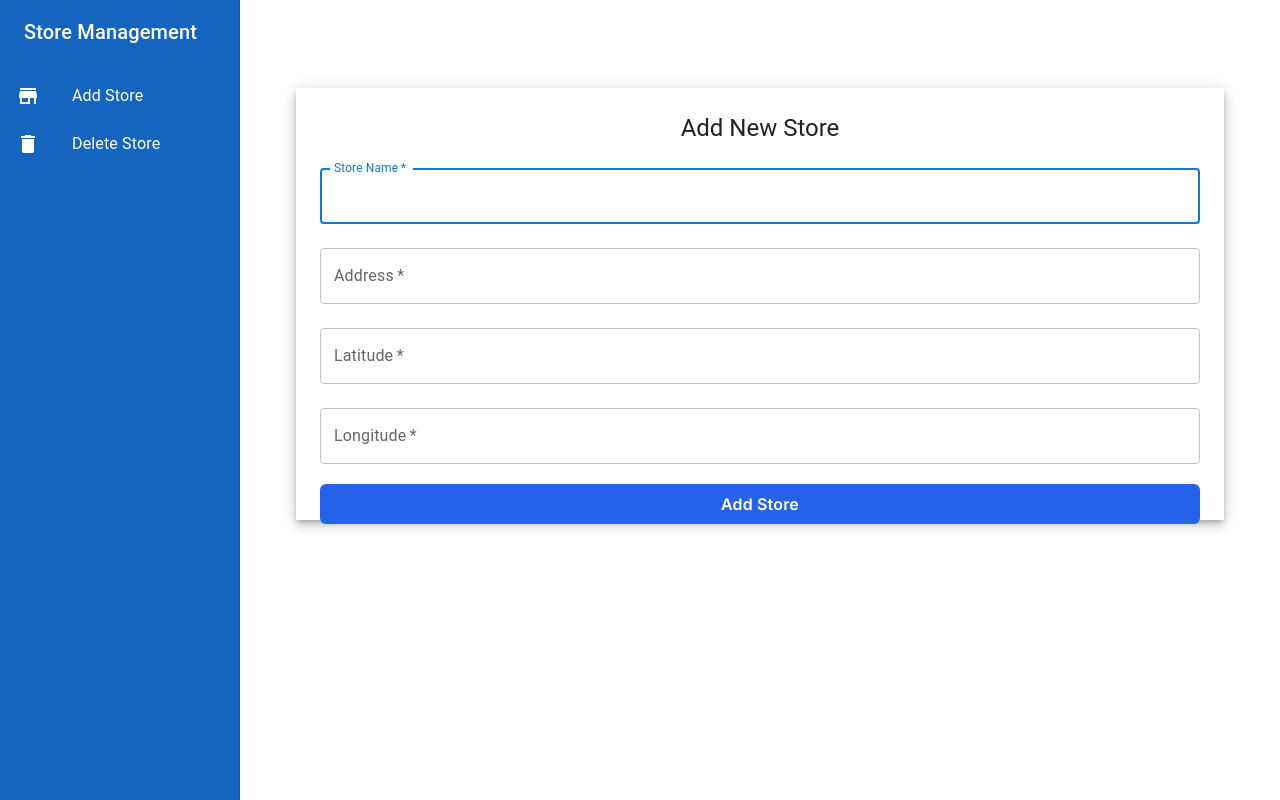
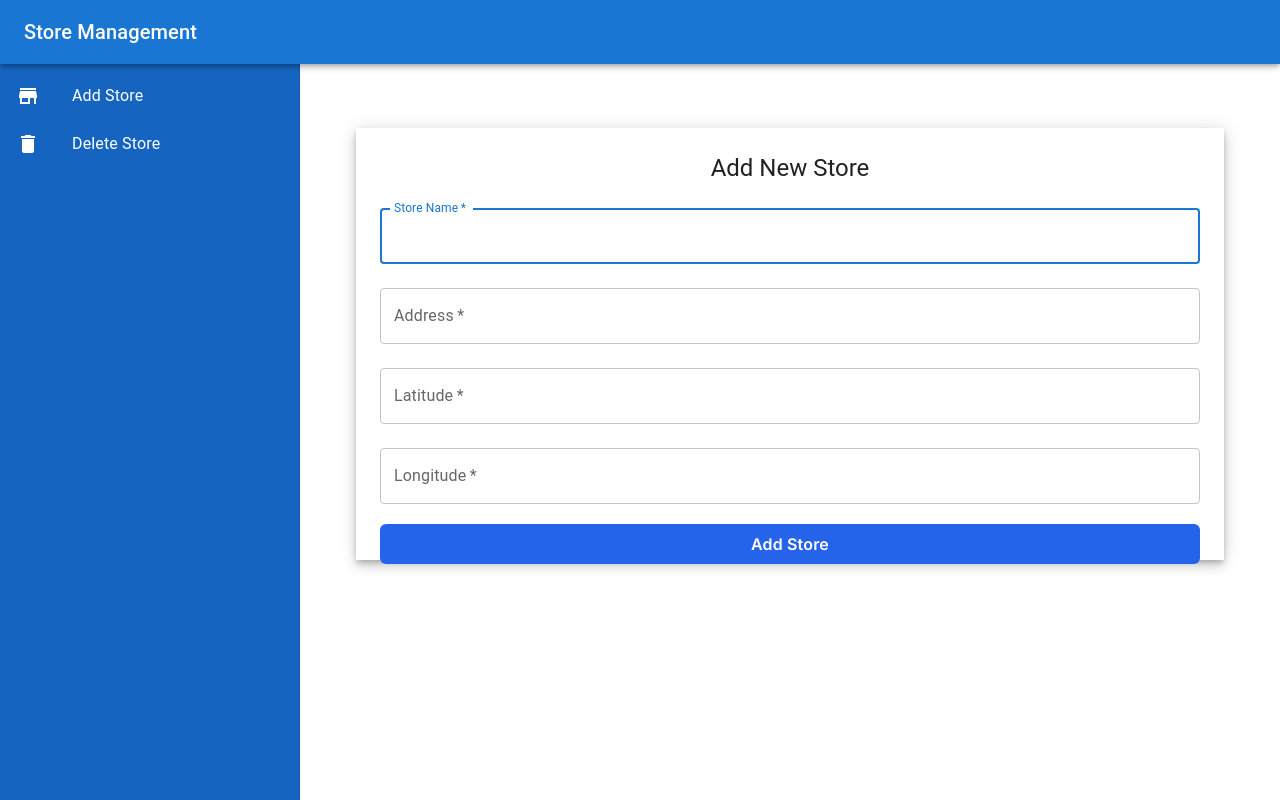
Before and after one commit to mujtaba-kazmi12/MapStoresNext, a Next.js app: page /admin in a window 1280 px wide. Built offline with nearby package versions, Linux system fonts and the light colour scheme.

Commit message:
AdminPanelCompleteExcludedSignIn

```diff
--- a/src/app/admin/Addform.js
+++ b/src/app/admin/Addform.js
@@ -1,3 +1,4 @@
+'use client'
 import React, { useState } from 'react';
 import { db } from '../Firebase'; // Update with the path to your Firebase config file
 import { collection, addDoc } from 'firebase/firestore';
--- /dev/null
+++ b/src/app/admin/Showdel.js
@@ -0,0 +1,114 @@
+'use client'
+
+
+import React, { useEffect, useState } from 'react';
+import { db } from '../Firebase'; // Ensure this path is correct
+import { collection, getDocs, doc, deleteDoc, updateDoc } from 'firebase/firestore';
+import { Box } from '@mui/material';
+import DeleteIcon from '@mui/icons-material/Delete';
+import EditIcon from '@mui/icons-material/Edit';
+import TextField from '@mui/material/TextField';
+import Button from '@mui/material/Button';
+
+const StoreList = () => {
+  const [stores, setStores] = useState([]);
+  const [editStoreId, setEditStoreId] = useState(null);
+  const [editFormData, setEditFormData] = useState({
+    name: '',
+    address: '',
+    position: [0, 0],
+  });
+
+  useEffect(() => {
+    const fetchStores = async () => {
+      const querySnapshot = await getDocs(collection(db, "stores"));
+      const storeData = querySnapshot.docs.map(doc => ({
+        ...doc.data(),
+        id: doc.id
+      }));
+      setStores(storeData);
+    };
+
+    fetchStores();
+  }, []);
+
+  const handleDelete = async (id) => {
+    await deleteDoc(doc(db, "stores", id));
+    setStores(stores.filter(store => store.id !== id));
+  };
+
+  const handleEdit = (store) => {
+    setEditStoreId(store.id);
+    setEditFormData({
+      name: store.name,
+      address: store.address,
+      position: store.position,
+    });
+  };
+
+  const handleEditChange = (e) => {
+    const { name, value } = e.target;
+    setEditFormData({
+      ...editFormData,
+      [name]: value,
+    });
+  };
+
+  const handleEditSave = async (id) => {
+    await updateDoc(doc(db, "stores", id), {
+      ...editFormData,
+      position: [parseFloat(editFormData.position[0]), parseFloat(editFormData.position[1])]
+    });
+
+    const updatedStores = stores.map((store) => {
+      if (store.id === id) {
+        return { ...store, ...editFormData };
+      } else {
+        return store;
+      }
+    });
+
+    setStores(updatedStores);
+    setEditStoreId(null);
+  };
+
+  return (
+    <Box sx={{ p: 3 }}>
+      <div className="grid grid-cols-1 sm:grid-cols-2 md:grid-cols-3 lg:grid-cols-4 gap-4">
+        {stores.map(store => (
+          <div key={store.id} className="bg-white shadow-md rounded-lg overflow-hidden relative">
+            <div className="p-4 mt-8">
+              {editStoreId === store.id ? (
+                <>
+                  <TextField name="name" label="Name" value={editFormData.name} onChange={handleEditChange} fullWidth sx={{ mb: 1 }}/>
+                  <TextField name="address" label="Address" value={editFormData.address} onChange={handleEditChange} fullWidth sx={{ mb: 1 }}/>
+                  <TextField name="position" label="Latitude" value={editFormData.position[0]} onChange={(e) => setEditFormData({ ...editFormData, position: [e.target.value, editFormData.position[1]] })} fullWidth sx={{ mb: 1 }}/>
+                  <TextField name="position" label="Longitude" value={editFormData.position[1]} onChange={(e) => setEditFormData({ ...editFormData, position: [editFormData.position[0], e.target.value] })} fullWidth sx={{ mb: 1 }}/>
+                  <Button onClick={() => handleEditSave(store.id)}>Save</Button>
+                </>
+              ) : (
+                <>
+                  <h2 className="text-xl font-semibold mb-2">{store.name}</h2>
+                  <p className="text-gray-700">{store.address}</p>
+                  <div className="mt-3">
+                    <p className="text-gray-600">Latitude: {store.position[0]}</p>
+                    <p className="text-gray-600">Longitude: {store.position[1]}</p>
+                  </div>
+                </>
+              )}
+            </div>
+
+          <div className="absolute top-0 right-10 p-2">
+            <DeleteIcon onClick={() => handleDelete(store.id)} className="cursor-pointer text-red-600 hover:text-red-800" />
+          </div>
+          <div className="absolute top-0 right-0 p-2">
+            <EditIcon onClick={() => handleEdit(store)} className="cursor-pointer text-blue-600 hover:text-blue-800" />
+          </div>
+        </div>
+      ))}
+    </div>
+  </Box>
+);
+};
+
+export default StoreList;
--- a/src/app/admin/page.js
+++ b/src/app/admin/page.js
@@ -1,24 +1,23 @@
 
 'use client'
 import React, { useState } from 'react';
-import { Box, Drawer, List, ListItem, ListItemIcon, ListItemText, Toolbar, Typography } from '@mui/material';
+import { Box, Drawer, List, ListItem, ListItemIcon, ListItemText, IconButton, Toolbar, Typography, AppBar } from '@mui/material';
+import MenuIcon from '@mui/icons-material/Menu'; // Import the Menu (hamburger) icon
 import StoreIcon from '@mui/icons-material/Store';
 import DeleteIcon from '@mui/icons-material/Delete';
 import { blue } from '@mui/material/colors';
-import AddForm from './Addform'
+import AddForm from './Addform';
+import Showdel from './Showdel';
 
-const drawerWidth = 240;
-
-// Placeholder components for demonstration
-const Component1 = () => <div>Component 1 Content</div>;
-const Component2 = () => <div>Component 2 Content</div>;
+const drawerWidth = 300;
 
 const IndexPage = () => {
+    const [mobileOpen, setMobileOpen] = useState(false);
     const [selectedComponent, setSelectedComponent] = useState('Component1');
 
     const components = {
         Component1: <AddForm />,
-        Component2: <Component2 />,
+        Component2: <Showdel />,
         // Add more components here
     };
 
@@ -28,45 +27,83 @@ const IndexPage = () => {
         // Add more items as needed
     ];
 
+    const handleDrawerToggle = () => {
+        setMobileOpen(!mobileOpen);
+    };
+
     return (
         <Box sx={{ display: 'flex' }}>
-            <Drawer
-                variant="permanent"
-                sx={{
-                    width: drawerWidth,
-                    flexShrink: 0,
-                    '& .MuiDrawer-paper': {
-                        width: drawerWidth,
-                        boxSizing: 'border-box',
-                        backgroundColor: blue[800], // Feel free to choose another color
-                        color: "#FFFFFF",
-                    },
-                }}
+            <AppBar position="fixed" sx={{ zIndex: (theme) => theme.zIndex.drawer + 1 }}>
+                <Toolbar>
+                    <IconButton
+                        color="inherit"
+                        aria-label="open drawer"
+                        edge="start"
+                        onClick={handleDrawerToggle}
+                        sx={{ mr: 2, display: { sm: 'none' } }}
                     >
-                <Toolbar>
+                        <MenuIcon />
+                    </IconButton>
                     <Typography variant="h6" noWrap component="div">
                         Store Management
                     </Typography>
                 </Toolbar>
+            </AppBar>
+            <Box
+                component="nav"
+                sx={{ width: { sm: drawerWidth }, flexShrink: { sm: 0 } }}
+            >
+                {/* Temporary Drawer for xs screens */}
+                <Drawer
+                    variant="temporary"
+                    open={mobileOpen}
+                    onClose={handleDrawerToggle}
+                    ModalProps={{ keepMounted: true }}
+                    sx={{
+                        display: { xs: 'block', sm: 'none' },
+                        '& .MuiDrawer-paper': { boxSizing: 'border-box', width: 260, backgroundColor: blue[800] },
+                    }}
+                >
+                    <Toolbar />
                     <List>
                         {sidebarItems.map((item, index) => (
                             <ListItem
                                 button
                                 key={index}
                                 onClick={() => setSelectedComponent(item.component)}
+                            >
+                                <ListItemIcon sx={{ color: 'white' }}>{item.icon}</ListItemIcon>
+                                <ListItemText primary={item.text} sx={{ color: 'white' }} />
+                            </ListItem>
+                        ))}
+                    </List>
+                    {/* Drawer content */}
+                </Drawer>
+                {/* Permanent Drawer for sm screens and up */}
+                <Drawer
+                    variant="permanent"
                     sx={{
-                                '&:hover': {
-                                    backgroundColor: blue[900], // Darken the item on hover
-                                }
+                        display: { xs: 'none', sm: 'block' },
+                        '& .MuiDrawer-paper': { boxSizing: 'border-box', width: drawerWidth, backgroundColor: blue[800] },
                     }}
+                    open
                 >
-                            <ListItemIcon sx={{ color: 'inherit' }}>{item.icon}</ListItemIcon>
-                            <ListItemText primary={item.text} />
+                    <Toolbar />
+                    <List>
+                        {sidebarItems.map((item, index) => (
+                            <ListItem
+                                button
+                                key={index}
+                                onClick={() => setSelectedComponent(item.component)}
+                            >
+                                <ListItemIcon sx={{ color: 'white' }}>{item.icon}</ListItemIcon>
+                                <ListItemText primary={item.text} sx={{ color: 'white' }} />
                             </ListItem>
                         ))}
                     </List>
                 </Drawer>
-            <Box component="main" sx={{ flexGrow: 1, p: 3 }}>
+            </Box>
+            <Box component="main" sx={{ flexGrow: 1, p: 3, width: { sm: `calc(100% - ${drawerWidth}px)` }, pt: { xs: 7, sm: 8 } }}>
                 {components[selectedComponent]}
             </Box>
         </Box>
```
Lines whose indentation alone changed are shown as unchanged.
